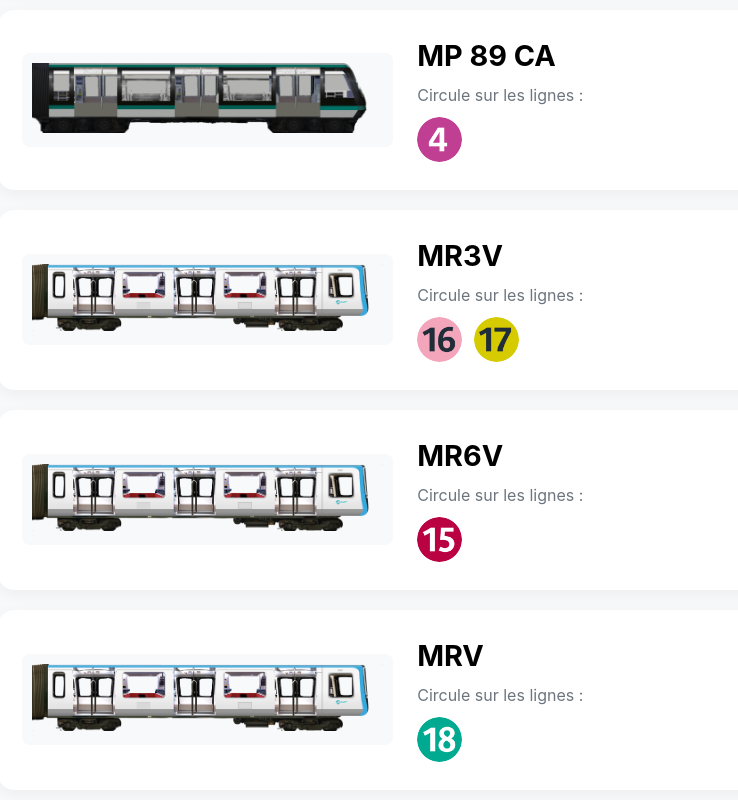
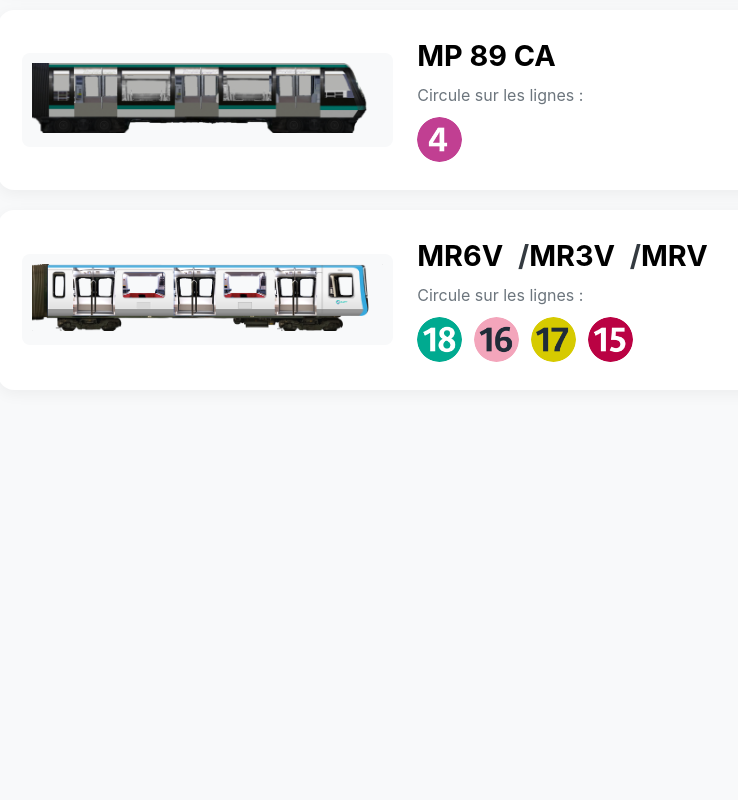
Before and after one commit to yoennn/mon-app-metro, a React (Vite) app: page /repertoire in a window 1280 px wide. Shown: the part 2241-3041 px from the top of the page, without its empty margins (154-892 px from the left). After the commit the page ends 2663 px from the top, so only its background shows below. Built offline with nearby package versions, Linux system fonts and the light colour scheme.

Commit message:
Mon message de commit

```diff
--- a/src/PageRepertoire.jsx
+++ b/src/PageRepertoire.jsx
@@ -6,22 +6,35 @@ import './PageRepertoire.css';
 
 export default function PageRepertoire() {
 
-  // 1. On prend dataRames comme source
+  // Noms des rames GPE à regrouper
+  const ramesGPE_Noms = ["MRV", "MR3V", "MR6V"];
+
+  // 1. On filtre les rames GPE de la liste principale
   const ramesTriees = Object.entries(dataRames)
+    .filter(([nom]) => !ramesGPE_Noms.includes(nom))
     .sort(([nomA], [nomB]) => nomA.localeCompare(nomB));
 
-  // 2. On crée une fonction pour trouver les lignes
+  // 2. On crée la fonction pour trouver les lignes
   const trouverLignesPourRame = (nomRame) => {
     return lignesMetro
       .filter(ligne => ligne.materiel.some(m => m.nom === nomRame))
       .map(ligne => ligne.id);
   };
 
+  // 3. On prépare les données pour la carte GPE groupée
+  const lignesGPE = [
+    ...trouverLignesPourRame("MRV"),
+    ...trouverLignesPourRame("MR3V"),
+    ...trouverLignesPourRame("MR6V")
+  ];
+  const imageGPE = dataRames["MRV"].image;
+
   return (
     <div className="repertoire-container">
       <h1>Répertoire du Matériel Roulant</h1>
       <div className="repertoire-grille">
 
+        {/* Rames classiques */}
         {ramesTriees.map(([nom, data]) => {
           const lignes = trouverLignesPourRame(nom);
           return (
@@ -34,7 +47,6 @@ export default function PageRepertoire() {
                 />
               </div>
               <div className="rame-carte-infos">
-                {/* LE LIEN CLIQUABLE */}
                 <h3>
                   <Link to={`/rame/${nom}`}>{nom}</Link>
                 </h3>
@@ -60,6 +72,46 @@ export default function PageRepertoire() {
           );
         })}
 
+        {/* --- MODIFICATION ICI --- */}
+        {/* Carte spéciale GPE (placée à la fin) */}
+        <div key="gpe-group" className="rame-carte">
+          <div className="rame-carte-image-container">
+            <img
+              src={`/assets/${imageGPE}`}
+              alt="Matériel Grand Paris Express"
+              className="rame-carte-image"
+            />
+          </div>
+          <div className="rame-carte-infos">
+
+            {/* Les 3 liens sur une seule ligne */}
+            <h3>
+              <Link to={`/rame/MR6V`}>MR6V</Link> /
+              <Link to={`/rame/MR3V`}>MR3V</Link> /
+              <Link to={`/rame/MRV`}>MRV</Link>
+            </h3>
+
+            <p>Circule sur les lignes :</p>
+            <div className="rame-lignes-liste">
+              {lignesGPE.map(ligneId => (
+                <Link
+                  key={ligneId}
+                  to={`/ligne/${ligneId}`}
+                  className="ligne-logo-link"
+                  title={`Ligne ${ligneId}`}
+                >
+                  <img
+                    src={`/assets/${ligneId}-logo.png`}
+                    alt={`Ligne ${ligneId}`}
+                    className="ligne-logo-repertoire"
+                  />
+                </Link>
+              ))}
+            </div>
+          </div>
+        </div>
+        {/* --- FIN MODIFICATION --- */}
+
       </div>
     </div>
   );
```
